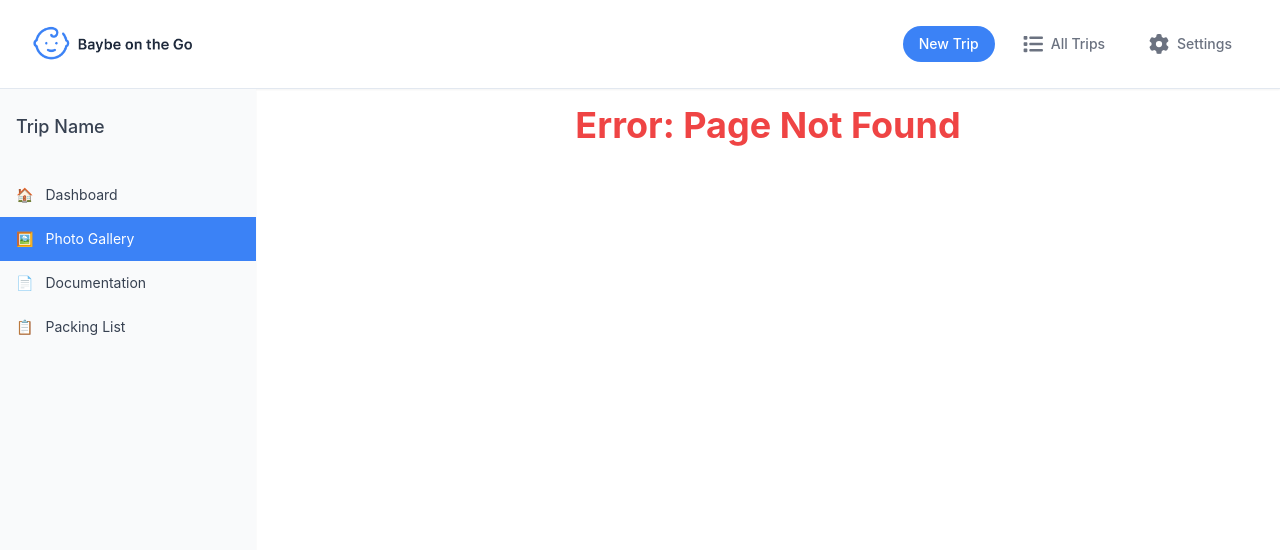
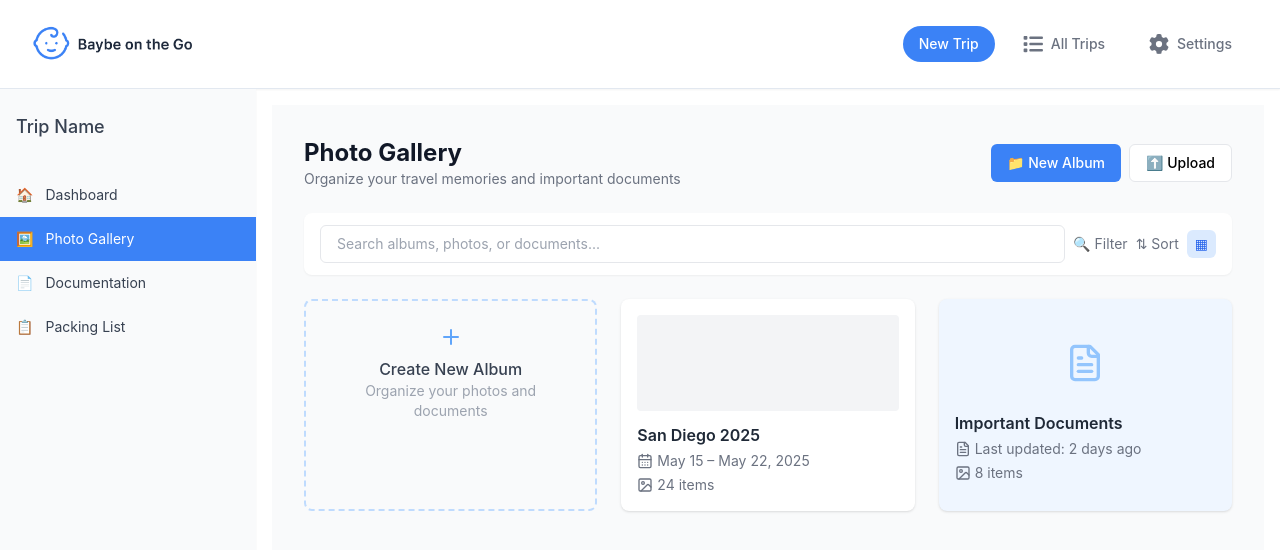
Before and after one commit to Sssamanthaaa/Baybe-on-the-go-Website, a React (Create React App) app in the folder baybe-on-the-go/: page /photo-gallery in a window 1280 px wide. Before the commit this address had no page. Shown: the top 550 px of the page. Built offline with nearby package versions, Linux system fonts and the light colour scheme.

Commit message:
add homepage and photo gallery

```diff
--- a/baybe-on-the-go/package.json
+++ b/baybe-on-the-go/package.json
@@ -10,11 +10,13 @@
     "@testing-library/jest-dom": "^6.6.3",
     "@testing-library/react": "^16.3.0",
     "@testing-library/user-event": "^13.5.0",
+    "firebase": "^11.6.0",
     "lucide-react": "^0.488.0",
     "react": "^19.1.0",
     "react-dom": "^19.1.0",
     "react-router-dom": "^7.5.0",
     "react-scripts": "5.0.1",
+    "uuid": "^11.1.0",
     "web-vitals": "^2.1.4"
   },
   "scripts": {
--- a/baybe-on-the-go/src/App.css
+++ b/baybe-on-the-go/src/App.css
@@ -14,7 +14,7 @@
 }
 
 .App-header {
-  background-color: #282c34;
+  background-color: #27437a;
   min-height: 100vh;
   display: flex;
   flex-direction: column;
--- a/baybe-on-the-go/src/App.js
+++ b/baybe-on-the-go/src/App.js
@@ -5,6 +5,9 @@ import PackingList from './pages/PackingList';
 import DocUpload from './pages/DocUpload';
 import Header from './components/Header';
 import Sidebar from './components/Sidebar';
+import Gallery from './pages/Gallery';
+import PhotoGalleryDetail from './pages/PhotoGalleryDetail';
+
 
 const NotFound = () => (
   <div className="w-full text-center">
@@ -24,6 +27,8 @@ function App() {
               <Route path="/" element={<Home />} />
               <Route path="/packing-list" element={<PackingList />} />
               <Route path="/documentation" element={<DocUpload/>} />
+              <Route path="/photo-gallery" element={<Gallery />} />
+              <Route path="/photo-gallery/:albumId" element={<PhotoGalleryDetail />} />
               <Route path="*" element={<NotFound />} />
             </Routes>
           </main>
--- /dev/null
+++ b/baybe-on-the-go/src/firebase.js
@@ -0,0 +1,16 @@
+// firebase.js
+import { initializeApp } from 'firebase/app';
+import { getStorage } from 'firebase/storage';
+
+const firebaseConfig = {
+    apiKey: "AIzaSyATVroQ9ND5RMflyoTumw__BXZ3fRN-DgQ",
+    authDomain: "baybe-d3c04.firebaseapp.com",
+    projectId: "baybe-d3c04",
+    storageBucket: "baybe-d3c04.firebasestorage.app",
+    messagingSenderId: "492574901107",
+    appId: "1:492574901107:web:c3eb5177d770ed50853b06",
+    measurementId: "G-DPM56MLT4N"
+  };
+
+const app = initializeApp(firebaseConfig);
+export const storage = getStorage(app);
--- /dev/null
+++ b/baybe-on-the-go/src/pages/Gallery.js
@@ -0,0 +1,85 @@
+import { useNavigate } from 'react-router-dom';
+import { Plus, CalendarDays, Image as ImageIcon, FileText } from 'lucide-react';
+
+export default function Gallery() {
+  const navigate = useNavigate();
+
+  const handleOpenAlbum = (albumId, name) => {
+    navigate(`/photo-gallery/${albumId}`, { state: { name } });
+  };
+
+  return (
+    <div className="bg-gray-50 min-h-screen p-8">
+      <div className="flex justify-between items-center mb-6">
+        <div>
+          <h1 className="text-2xl font-bold text-gray-900">Photo Gallery</h1>
+          <p className="text-gray-500 text-sm">Organize your travel memories and important documents</p>
+        </div>
+        <div className="flex gap-2">
+          <button className="bg-blue-500 text-white px-4 py-2 rounded-md text-sm font-medium hover:bg-blue-600">
+            📁 New Album
+          </button>
+          <button className="bg-white border px-4 py-2 rounded-md text-sm font-medium hover:bg-gray-100">
+            ⬆️ Upload
+          </button>
+        </div>
+      </div>
+
+      <div className="bg-white rounded-lg shadow-sm px-4 py-3 mb-6 flex flex-col sm:flex-row sm:items-center sm:justify-between gap-2">
+        <input
+          type="text"
+          placeholder="Search albums, photos, or documents..."
+          className="flex-1 px-4 py-2 border rounded-md text-sm focus:outline-none focus:ring focus:ring-blue-200"
+        />
+        <div className="flex items-center gap-2">
+          <button className="text-gray-500 text-sm hover:text-gray-700">🔍 Filter</button>
+          <button className="text-gray-500 text-sm hover:text-gray-700">⇅ Sort</button>
+          <button className="text-blue-600 bg-blue-100 px-2 py-1 rounded-md text-sm">▦</button>
+        </div>
+      </div>
+
+      <div className="grid grid-cols-1 sm:grid-cols-2 lg:grid-cols-3 gap-6">
+        {/* Create Album Card */}
+        <div className="border-2 border-dashed border-blue-200 rounded-lg p-6 text-center hover:bg-blue-50 cursor-pointer">
+          <div className="text-blue-400 mx-auto w-fit mb-2">
+            <Plus />
+          </div>
+          <h3 className="font-medium text-gray-700">Create New Album</h3>
+          <p className="text-sm text-gray-400">Organize your photos and documents</p>
+        </div>
+
+        {/* Album Card 1 */}
+        <div
+          className="bg-white rounded-lg shadow p-4 cursor-pointer hover:bg-blue-50"
+          onClick={() => handleOpenAlbum('album-1', 'San Diego 2025')}
+        >
+          <div className="h-24 bg-gray-100 rounded mb-3"></div>
+          <h3 className="font-semibold text-gray-800">San Diego 2025</h3>
+          <div className="flex items-center text-gray-500 text-sm mt-1">
+            <CalendarDays className="w-4 h-4 mr-1" /> May 15 – May 22, 2025
+          </div>
+          <div className="flex items-center text-gray-500 text-sm mt-1">
+            <ImageIcon className="w-4 h-4 mr-1" /> 24 items
+          </div>
+        </div>
+
+        {/* Album Card 2 */}
+        <div
+          className="bg-blue-50 rounded-lg shadow p-4 cursor-pointer hover:bg-blue-100"
+          onClick={() => handleOpenAlbum('album-2', 'Important Documents')}
+        >
+          <div className="flex justify-center items-center h-24">
+            <FileText className="w-10 h-10 text-blue-300" />
+          </div>
+          <h3 className="font-semibold text-gray-800">Important Documents</h3>
+          <div className="flex items-center text-gray-500 text-sm mt-1">
+            <FileText className="w-4 h-4 mr-1" /> Last updated: 2 days ago
+          </div>
+          <div className="flex items-center text-gray-500 text-sm mt-1">
+            <ImageIcon className="w-4 h-4 mr-1" /> 8 items
+          </div>
+        </div>
+      </div>
+    </div>
+  );
+}
--- a/baybe-on-the-go/src/pages/Home.js
+++ b/baybe-on-the-go/src/pages/Home.js
@@ -1,7 +1,34 @@
-const Home = () => (
-  <div className="w-full text-center">
-    <h1 className="text-4xl font-bold">Welcome to Baybe On The Go!</h1>
-  </div>
-);
+import React from 'react';
+import { Link } from 'react-router-dom';
+
+const Home = () => {
+  return (
+    <div className="App-header text-center px-6 py-12 bg-blue-500 min-h-screen flex items-center justify-center">
+      <h1 className="text-5xl md:text-6xl font-extrabold mb-6">Welcome to Baybe On The Go!</h1>
+      <p className="max-w-3xl mx-auto text-lg md:text-xl text-gray-300 mb-8">
+        Baybe on the Go empowers families with young children to travel to the Bay Area with confidence and ease.
+        Our smart interface integrates AI into itinerary planning, packing lists, and travel documentation to ensure a smooth journey tailored for your family's needs.
+      </p>
+      <p className="max-w-3xl mx-auto text-lg md:text-xl text-gray-300 mb-12">
+        Simplify logistics, connect with essential resources, and explore baby-friendly destinations across the Bay Area. With Baybe on the Go, every trip becomes stress-free, memorable, and filled with joy.
+      </p>
+
+      <div className="flex flex-col sm:flex-row gap-4 justify-center">
+        <Link
+          to="/login"
+          className="bg-blue-500 hover:bg-blue-600 text-white font-semibold py-3 px-6 rounded shadow-md text-lg"
+        >
+          Log In
+        </Link>
+        <Link
+          to="/signup"
+          className="bg-white hover:bg-gray-100 text-blue-600 font-semibold py-3 px-6 rounded shadow-md text-lg"
+        >
+          Sign Up
+        </Link>
+      </div>
+    </div>
+  );
+};
 
 export default Home;
--- /dev/null
+++ b/baybe-on-the-go/src/pages/PhotoGalleryDetail.js
@@ -0,0 +1,82 @@
+import { useLocation, useParams, useNavigate } from 'react-router-dom';
+import { useState } from 'react';
+import { storage } from '../firebase';
+import { ref, uploadBytes, getDownloadURL, listAll } from 'firebase/storage';
+import { v4 as uuidv4 } from 'uuid';
+
+export default function PhotoGalleryDetail() {
+  const { albumId } = useParams();
+  const { state } = useLocation();
+  const navigate = useNavigate();
+  const albumName = state?.name || 'Gallery';
+
+  const [images, setImages] = useState([]);
+  const [isUploading, setIsUploading] = useState(false);
+
+  const handleUpload = async (e) => {
+    const files = Array.from(e.target.files);
+    setIsUploading(true);
+
+    const uploaded = await Promise.all(
+      files.map(async (file) => {
+        const fileRef = ref(storage, `albums/${albumId}/${file.name}`);
+        await uploadBytes(fileRef, file);
+        const url = await getDownloadURL(fileRef);
+        return { id: uuidv4(), url, name: file.name };
+      })
+    );
+
+    setImages((prev) => [...prev, ...uploaded]);
+    setIsUploading(false);
+  };
+
+  const loadImages = async () => {
+    const listRef = ref(storage, `albums/${albumId}`);
+    const all = await listAll(listRef);
+    const fetched = await Promise.all(
+      all.items.map(async (itemRef) => {
+        const url = await getDownloadURL(itemRef);
+        return { id: uuidv4(), name: itemRef.name, url };
+      })
+    );
+    setImages(fetched);
+  };
+
+  // Optional: auto-load on mount
+  // useEffect(() => {
+  //   loadImages();
+  // }, []);
+
+  return (
+    <div className="p-8 max-w-4xl mx-auto min-h-screen">
+      <button
+        onClick={() => navigate('/photo-gallery')}
+        className="mb-6 text-blue-600 underline"
+      >
+        ← Back to albums
+      </button>
+
+      <h2 className="text-2xl font-bold mb-4">{albumName}</h2>
+
+      <input type="file" multiple onChange={handleUpload} className="mb-6" />
+
+      {isUploading && <p className="text-sm text-gray-500 mb-4">Uploading...</p>}
+
+      <div className="grid grid-cols-2 md:grid-cols-4 gap-4">
+        {images.map((img) => (
+          <div key={img.id}>
+            <img src={img.url} alt={img.name} className="rounded shadow" />
+            <p className="text-sm mt-1 truncate">{img.name}</p>
+          </div>
+        ))}
+      </div>
+
+      <button
+        onClick={loadImages}
+        className="mt-8 text-sm text-blue-500 underline"
+      >
+        🔄 Load Images from Firebase
+      </button>
+    </div>
+  );
+}
```
Also changed, not shown: 1 other file (tests, documents, lock files or other folders).
